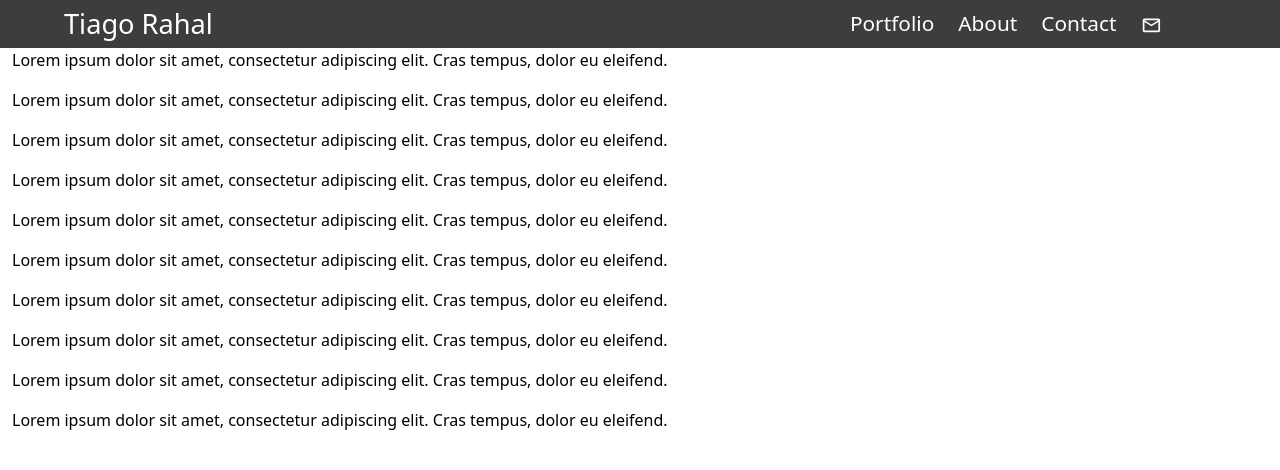
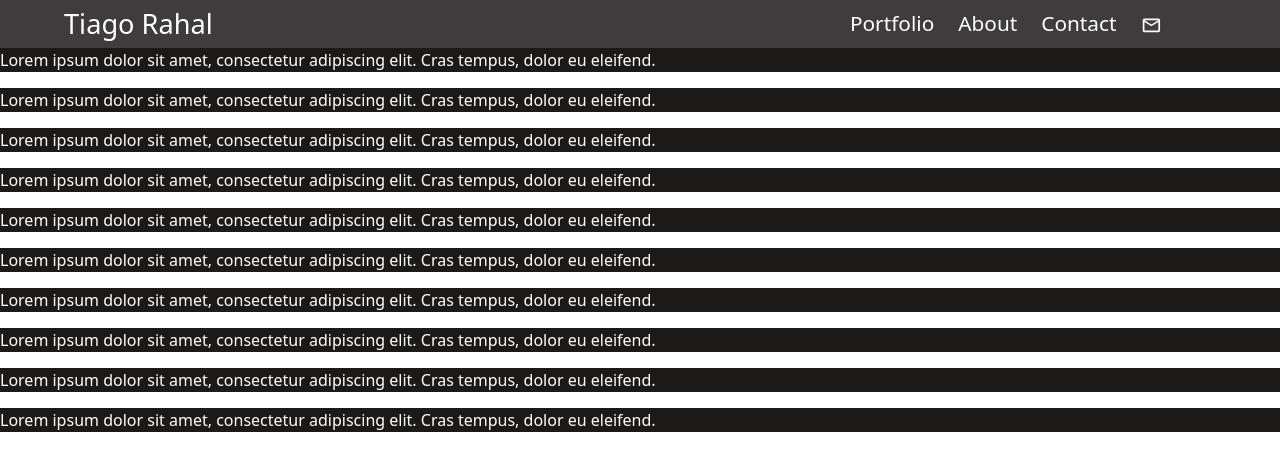
Before and after one commit to tiagorahal/portfolio-page, a React (Create React App) app: page / in a window 1280 px wide. Shown: the top 470 px of the page. Built offline with nearby package versions, Linux system fonts and the light colour scheme.

Commit message:
Fix margins

```diff
--- a/src/App.css
+++ b/src/App.css
@@ -1 +1,6 @@
 /* stylelint-disable */
+.App {
+  width: 100%;
+  padding-left: 0;
+  padding-right: 0;
+}
--- a/src/styles/body.css
+++ b/src/styles/body.css
@@ -1,3 +1,4 @@
 .Body {
   margin-top: 6vh;
+  padding: 0;
 }
--- a/src/styles/header.css
+++ b/src/styles/header.css
@@ -2,6 +2,7 @@
   background-color: #3e3c3c;
   color: #fff;
   height: 6vh;
+margin: 0;
   position: fixed;
   top: 0;
   width: 100%;
--- a/src/styles/topSection.css
+++ b/src/styles/topSection.css
@@ -1,3 +1,4 @@
 .TopSection p {
-  color: black;
+  background-color: #1C1A19;
+  color: #fff;
 }
```
